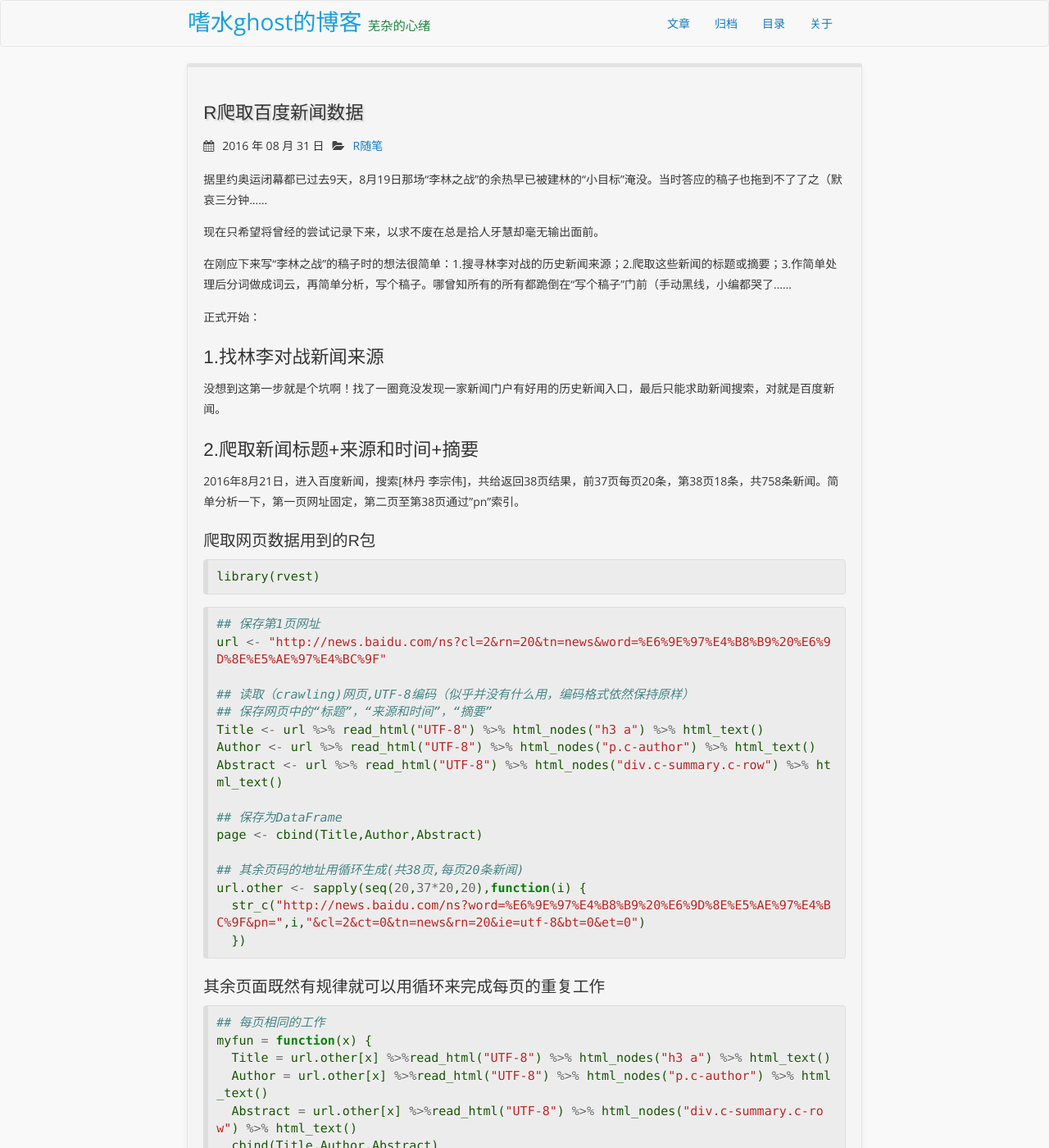
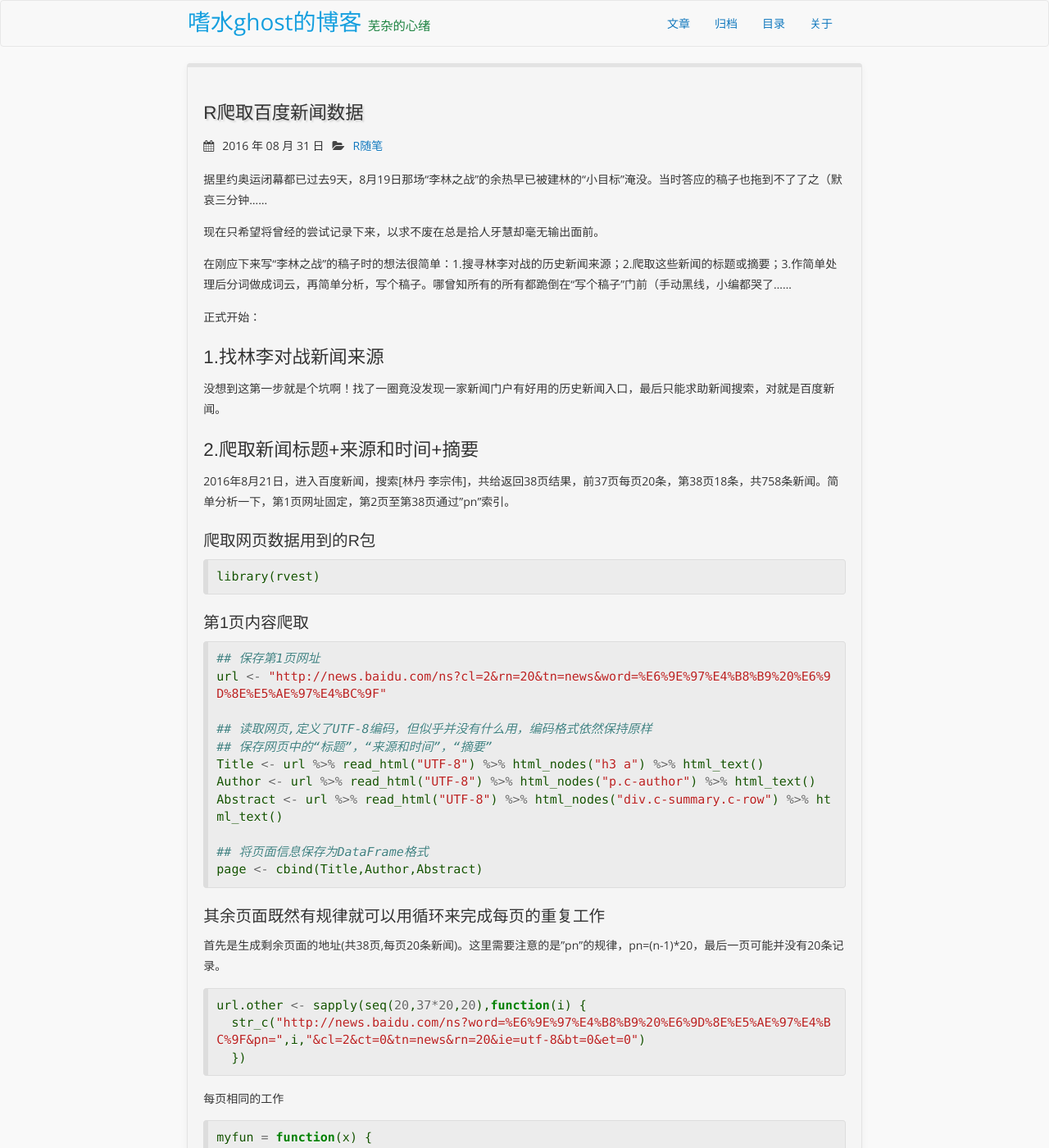
Before and after one commit to YuJiajie/YuJiajie.github.io, a Jekyll site: the page built from _posts/2016-8-31-r-crawl-url-word-lindan-lizongwei.md, in a window 1280 px wide and 1400 px high. Shown: the whole window at 82% size. Built offline with Jekyll 4.4.1, drawn with Linux system fonts in a browser that asks for light colours; nearby versions of some CDN libraries; comment, search, counter and statistics services are not loaded.

Commit message:
Update 2016-8-31-r-crawl-url-word-lindan-lizongwei.md

````diff
--- a/_posts/2016-8-31-r-crawl-url-word-lindan-lizongwei.md
+++ b/_posts/2016-8-31-r-crawl-url-word-lindan-lizongwei.md
@@ -22,33 +22,35 @@ icon: bullhorn
 
 ## 2.爬取新闻标题+来源和时间+摘要
 
-2016年8月21日，进入百度新闻，搜索[林丹 李宗伟]，共给返回38页结果，前37页每页20条，第38页18条，共758条新闻。简单分析一下，第一页网址固定，第二页至第38页通过"pn"索引。
+2016年8月21日，进入百度新闻，搜索[林丹 李宗伟]，共给返回38页结果，前37页每页20条，第38页18条，共758条新闻。简单分析一下，第1页网址固定，第2页至第38页通过"pn"索引。
 
 ### 爬取网页数据用到的R包
 ```r
 library(rvest)
 ```
+### 第1页内容爬取
 ```r
 ## 保存第1页网址
 url <- "http://news.baidu.com/ns?cl=2&rn=20&tn=news&word=%E6%9E%97%E4%B8%B9%20%E6%9D%8E%E5%AE%97%E4%BC%9F"
 
-## 读取（crawling)网页,UTF-8编码（似乎并没有什么用，编码格式依然保持原样）
+## 读取网页,定义了UTF-8编码，但似乎并没有什么用，编码格式依然保持原样
 ## 保存网页中的“标题”，“来源和时间”，“摘要”
 Title <- url %>% read_html("UTF-8") %>% html_nodes("h3 a") %>% html_text()
 Author <- url %>% read_html("UTF-8") %>% html_nodes("p.c-author") %>% html_text()
 Abstract <- url %>% read_html("UTF-8") %>% html_nodes("div.c-summary.c-row") %>% html_text()
 
-## 保存为DataFrame
+## 将页面信息保存为DataFrame格式
 page <- cbind(Title,Author,Abstract)
-
-## 其余页码的地址用循环生成(共38页,每页20条新闻)
+```
+### 其余页面既然有规律就可以用循环来完成每页的重复工作
+首先是生成剩余页面的地址(共38页,每页20条新闻)。这里需要注意的是"pn"的规律，pn=(n-1)*20，最后一页可能并没有20条记录。
+```r
 url.other <- sapply(seq(20,37*20,20),function(i) {
   str_c("http://news.baidu.com/ns?word=%E6%9E%97%E4%B8%B9%20%E6%9D%8E%E5%AE%97%E4%BC%9F&pn=",i,"&cl=2&ct=0&tn=news&rn=20&ie=utf-8&bt=0&et=0")
   })
 ```
-### 其余页面既然有规律就可以用循环来完成每页的重复工作
+每页相同的工作
 ```r
-## 每页相同的工作
 myfun = function(x) {
   Title = url.other[x] %>%read_html("UTF-8") %>% html_nodes("h3 a") %>% html_text()
   Author = url.other[x] %>%read_html("UTF-8") %>% html_nodes("p.c-author") %>% html_text()
````
